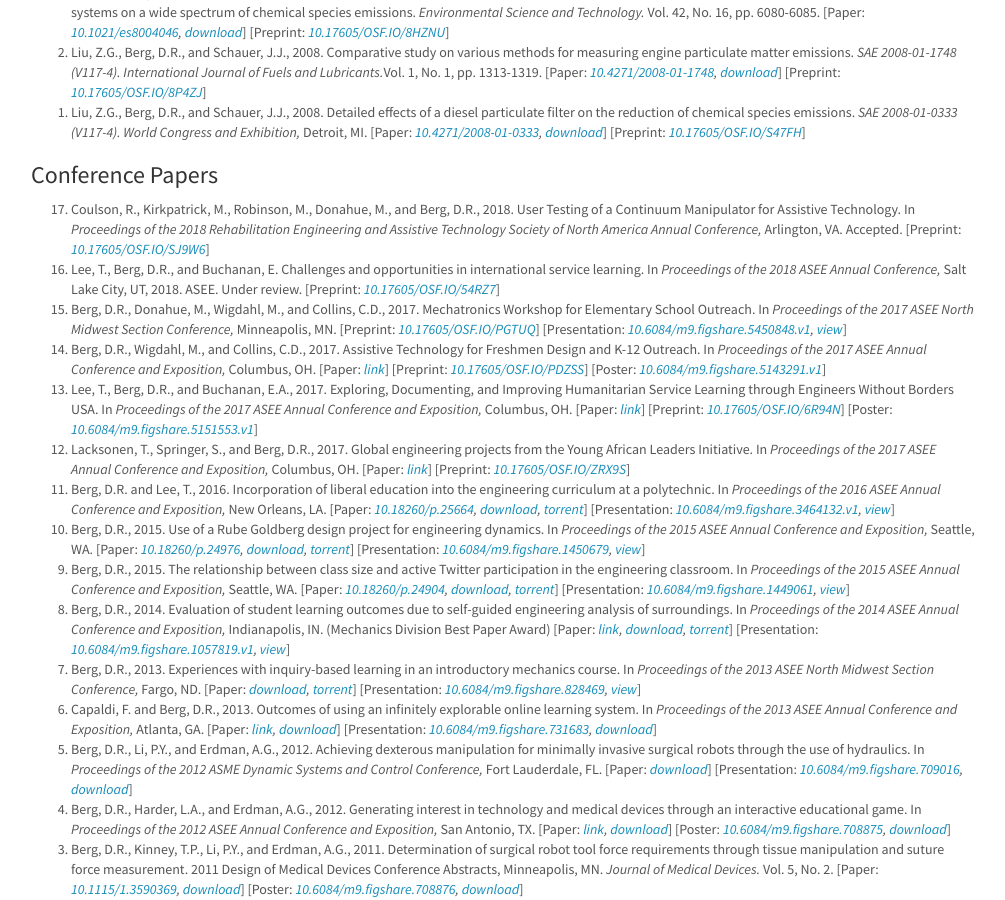
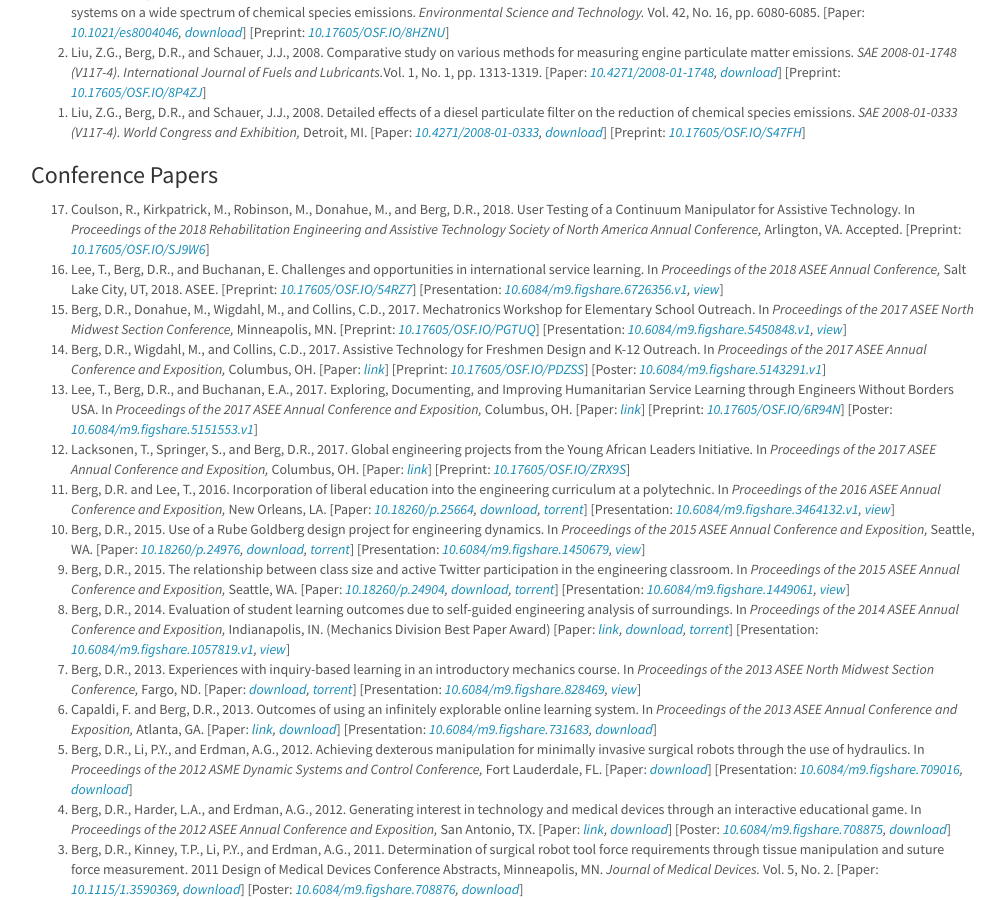
Before and after one commit to devinberg/devinberg.com, a Jekyll site: the page built from publications/index.md, in a window 1280 px wide and 900 px high, scrolled down 744 px. Shown: the whole window, without its empty margins (39-1044 px from the left). Built offline with Jekyll 4.4.1, drawn with Linux system fonts in a browser that asks for light colours; nearby versions of some CDN libraries; comment, search, counter and statistics services are not loaded.

Commit message:
Add ASEE presentation

```diff
--- a/publications/index.md
+++ b/publications/index.md
@@ -43,7 +43,7 @@
 <ol reversed="">
 	<li>Coulson, R., Kirkpatrick, M., Robinson, M., Donahue, M., and Berg, D.R., 2018. User Testing of a Continuum Manipulator for Assistive Technology. In <i>Proceedings of the 2018 Rehabilitation Engineering and Assistive Technology Society of North America Annual Conference,</i> Arlington, VA. Accepted. [Preprint: <i><a href="https://dx.doi.org/10.17605/OSF.IO/SJ9W6">10.17605/OSF.IO/SJ9W6</a></i>] <span data-badge-popover="right" data-badge-type="4" data-doi="10.17605/OSF.IO/SJ9W6" data-hide-no-mentions="true" class="altmetric-embed"></span></li>
 
-	<li>Lee, T., Berg, D.R., and Buchanan, E. Challenges and opportunities in international service learning. In <i>Proceedings of the 2018 ASEE Annual Conference,</i> Salt Lake City, UT, 2018. ASEE. Under review. [Preprint: <i><a href="https://dx.doi.org/10.17605/OSF.IO/54RZ7">10.17605/OSF.IO/54RZ7</a></i>] <span data-badge-popover="right" data-badge-type="4" data-doi="10.17605/OSF.IO/54RZ7" data-hide-no-mentions="true" class="altmetric-embed"></span></li>
+	<li>Lee, T., Berg, D.R., and Buchanan, E. Challenges and opportunities in international service learning. In <i>Proceedings of the 2018 ASEE Annual Conference,</i> Salt Lake City, UT, 2018. ASEE. [Preprint: <i><a href="https://dx.doi.org/10.17605/OSF.IO/54RZ7">10.17605/OSF.IO/54RZ7</a></i>] [Presentation: <i><a href="https://doi.org/10.6084/m9.figshare.6726356.v1">10.6084/m9.figshare.6726356.v1</a>, <a href="https://speakerdeck.com/devinberg/challenges-and-opportunities-in-international-service-learning">view</a></i>] <span data-badge-popover="right" data-badge-type="4" data-doi="10.17605/OSF.IO/54RZ7" data-hide-no-mentions="true" class="altmetric-embed"></span></li>
 
 	<li>Berg, D.R., Donahue, M., Wigdahl, M., and Collins, C.D., 2017. Mechatronics Workshop for Elementary School Outreach. In <i>Proceedings of the 2017 ASEE North Midwest Section Conference,</i> Minneapolis, MN. [Preprint: <i><a href="https://dx.doi.org/10.17605/OSF.IO/PGTUQ">10.17605/OSF.IO/PGTUQ</a></i>] [Presentation: <i><a href="https://doi.org/10.6084/m9.figshare.5450848.v1">10.6084/m9.figshare.5450848.v1</a>, <a href="https://speakerdeck.com/devinberg/mechatronics-workshop-for-elementary-school-outreach">view</a></i>] <span data-badge-popover="right" data-badge-type="4" data-doi="10.17605/OSF.IO/PGTUQ" data-hide-no-mentions="true" class="altmetric-embed"></span></li>
 
```
